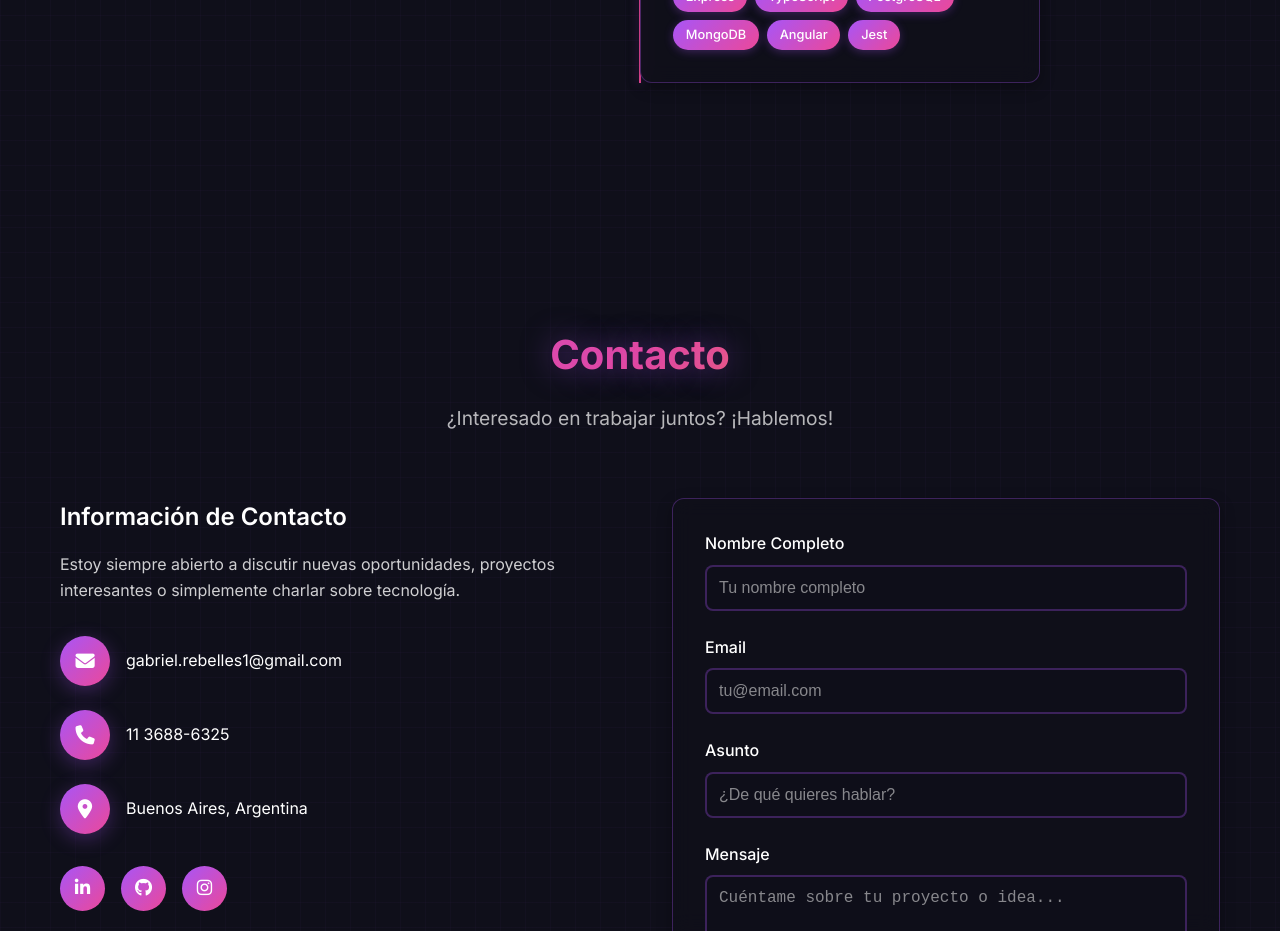
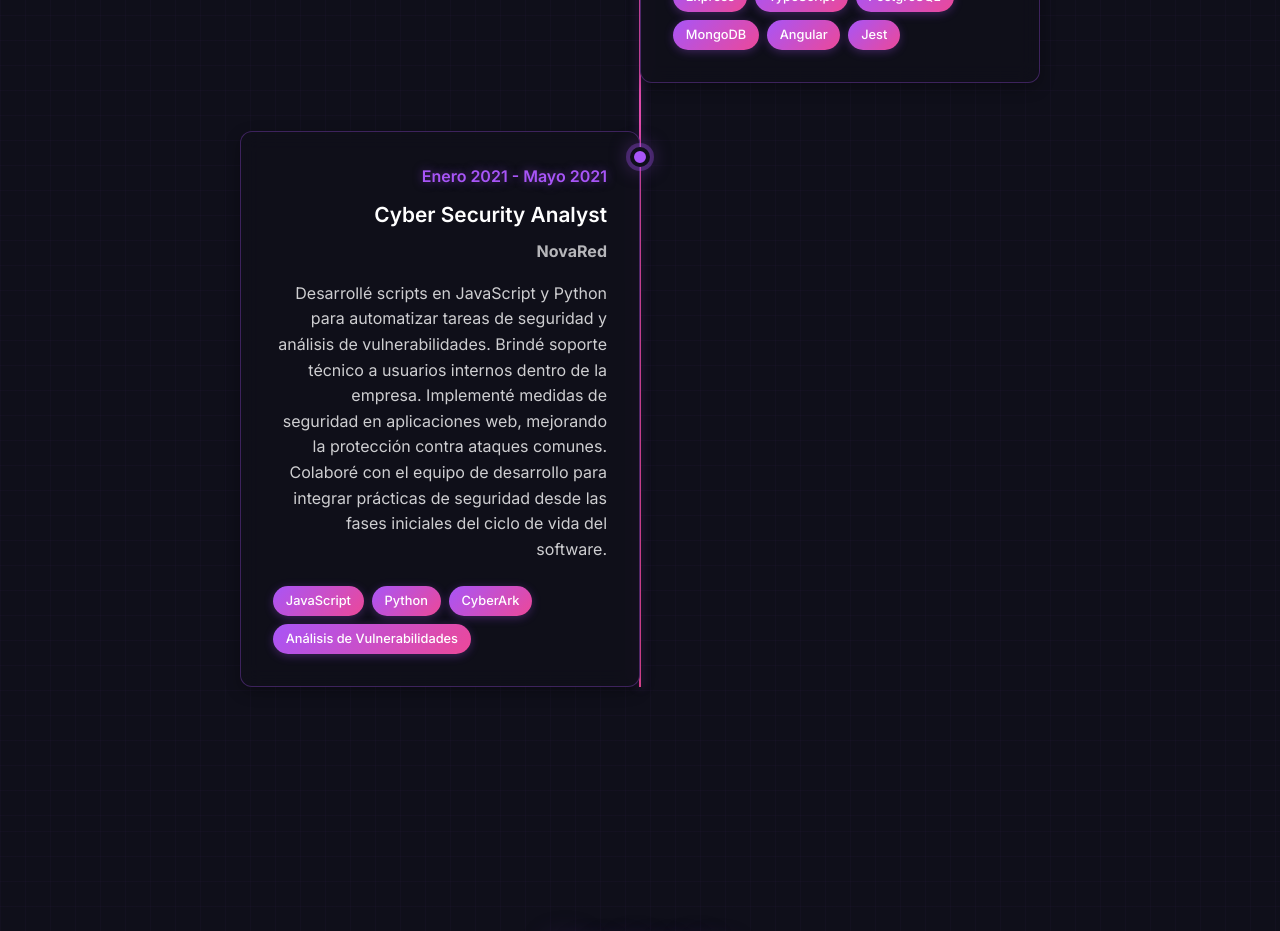
Before and after one commit to gabrbl/portfolio, a React (Vite) app: page / in a window 1280 px wide. Shown: the part 6740-7671 px from the top of the page. Built offline with nearby package versions, Linux system fonts and the light colour scheme.

Commit message:
feat: add experience

```diff
--- a/src/components/Experience.jsx
+++ b/src/components/Experience.jsx
@@ -31,6 +31,14 @@ const Experience = () => {
       company: "Seidor",
       description: "Desarrollé una plataforma para gestionar procesos de innovación, centralizando y automatizando flujos de trabajo para facilitar la colaboración en equipos. Diseñé microservicios en Express con TypeScript, facilitando un crecimiento fluido en la base de datos. Administré bases de datos PostgreSQL y MongoDB, asegurando consistencia de datos y alto rendimiento operativo. Desarrollé el frontend en Angular, consiguiendo una interfaz responsiva y eficiente en dispositivos móviles y web. Apliqué pruebas unitarias con Jest, reforzando la estabilidad en cada versión liberada.",
       technologies: ["Express", "TypeScript", "PostgreSQL", "MongoDB", "Angular", "Jest"]
+    },
+    {
+      id: 4,
+      period: "Enero 2021 - Mayo 2021",
+      title: "Cyber Security Analyst",
+      company: "NovaRed",
+      description: "Desarrollé scripts en JavaScript y Python para automatizar tareas de seguridad y análisis de vulnerabilidades. Brindé soporte técnico a usuarios internos dentro de la empresa. Implementé medidas de seguridad en aplicaciones web, mejorando la protección contra ataques comunes. Colaboré con el equipo de desarrollo para integrar prácticas de seguridad desde las fases iniciales del ciclo de vida del software.",
+      technologies: ["JavaScript", "Python", "CyberArk", "Análisis de Vulnerabilidades"],
     }
   ]
 
```
